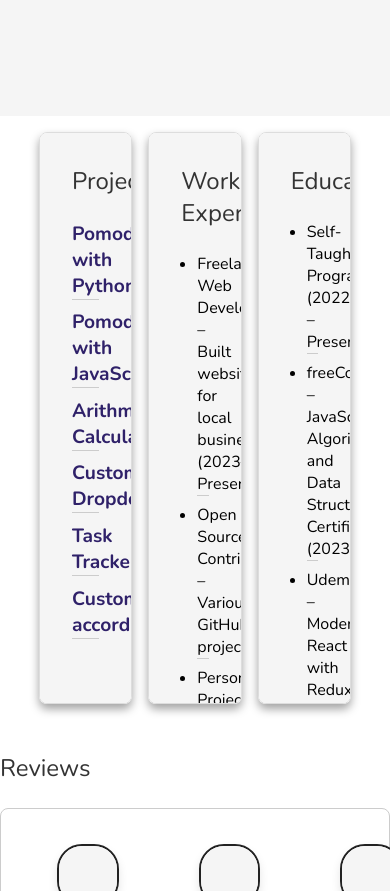
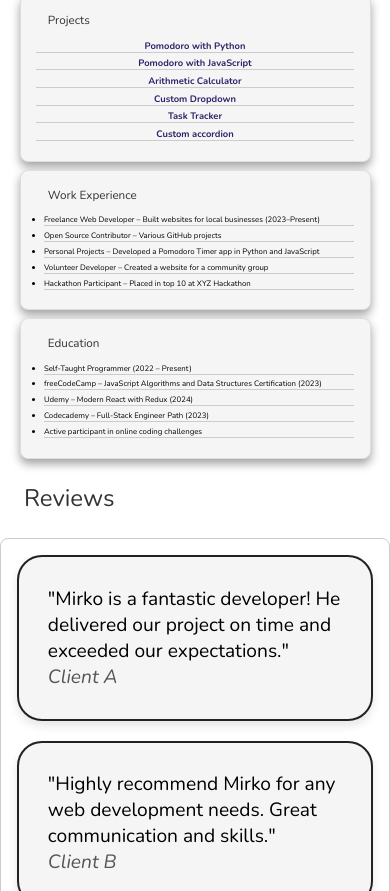
Before and after one commit to RuhlMirko/roadmap-projects, a plain HTML site: page personal-portfolio/index.html in a window 390 px wide. Shown: the part 350-1241 px from the top of the page. Drawn offline with nearby package versions, Linux system fonts and the light colour scheme.

Commit message:
Added media query

```diff
--- a/personal-portfolio/styles.css
+++ b/personal-portfolio/styles.css
@@ -1,3 +1,8 @@
+* {
+  box-sizing: border-box;
+  padding: 0;
+  margin: 0;
+}
 body {
   font-family: "Nunito", system-ui, -apple-system, BlinkMacSystemFont,
     "Segoe UI", Roboto, Oxygen, Ubuntu, Cantarell, "Open Sans", "Helvetica Neue",
@@ -62,6 +67,7 @@ main section {
 .section-title {
   font-size: 1.5em;
   margin-bottom: 1em;
+  margin-left: 1em;
   color: #333;
 }
 .projects,
@@ -133,14 +139,28 @@ main section {
   padding: 1.5em;
   border-radius: 25px;
   background: #f5f5f5;
-  overflow-y: auto;
   box-shadow: 0 5px 10px rgba(0, 0, 0, 0.1);
   margin-bottom: 4px;
   width: 100%;
-  aspect-ratio: 2 / 1;
+  height: fit-content;
   font-size: 1.2em;
 }
 #review-container blockquote span {
   color: #555;
   font-style: italic;
 }
+
+@media (max-width: 1000px) {
+  main {
+    flex-direction: column;
+    width: 90%;
+    font-size: 2vw;
+  }
+  #review-container {
+    flex-direction: column;
+    gap: 1em;
+  }
+  #review-container blockquote {
+    width: 100%;
+  }
+}
```
